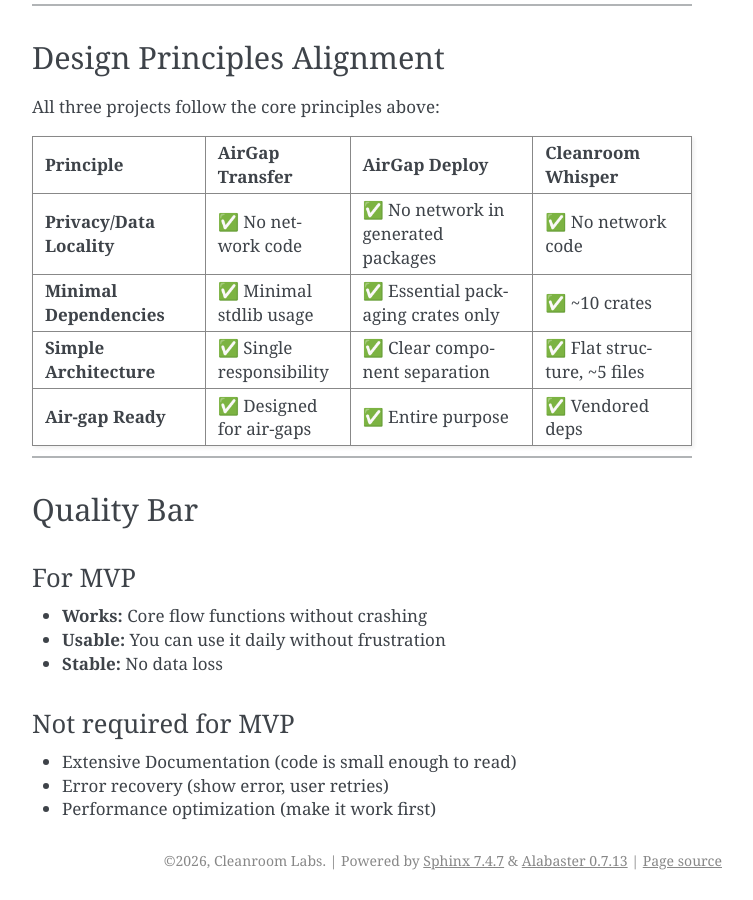
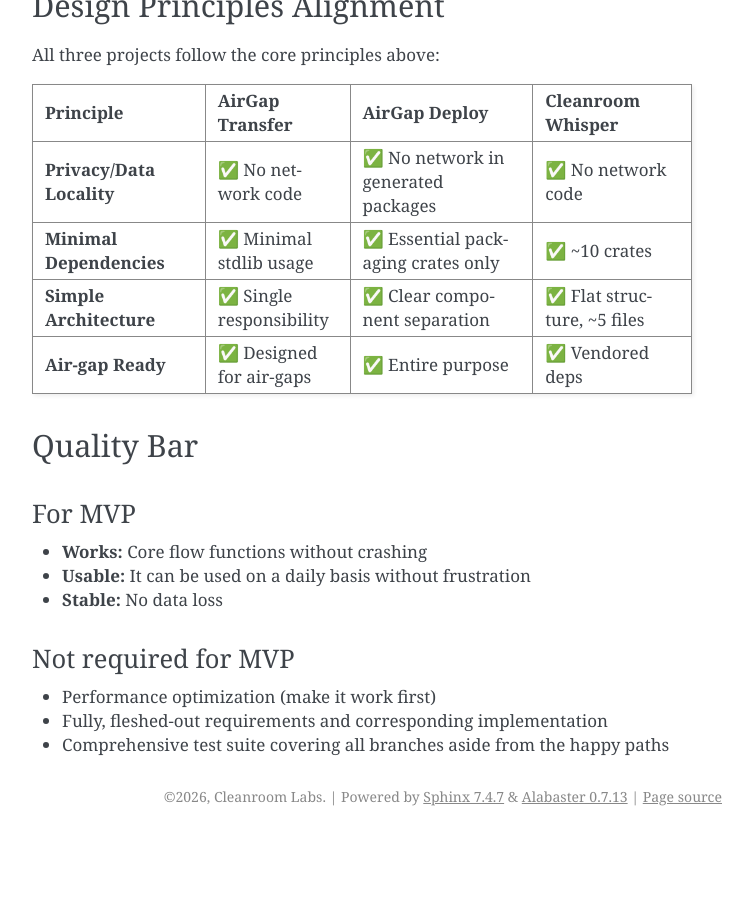
Before and after one commit to Cleanroom-Labs/cleanroom-technical-docs, a Sphinx documentation site: the page built from source/meta/principles.rst, in a window 1280 px wide and 900 px high, scrolled down 3491 px. Shown: the whole window, without its empty margins (388-1141 px from the left). Built offline with Sphinx 7.4.7, drawn with Linux system fonts in a browser that asks for light colours; after the commit the page ends 4327 px from its top, so only the background shows below that; some of the changed text lies outside the part shown.

```diff
--- a/source/meta/competitive-landscape.rst
+++ b/source/meta/competitive-landscape.rst
@@ -2,8 +2,6 @@ Competitive Landscape
 =====================
 
 **Purpose:** Summarize the competitive positioning of each Cleanroom Labs project and the integrated suite.
-
---------------
 
 Per-Project Competitive Analysis
 ---------------------------------
--- a/source/meta/principles.rst
+++ b/source/meta/principles.rst
@@ -107,7 +107,6 @@ Do                             Don’t
 ============================== ===================================
 Write functions                Create traits you’ll implement once
 Use concrete types             Use generics for “flexibility”
-Copy small code                Create abstractions for DRY
 Handle errors where they occur Create error hierarchies
 Use ``String``                 Create newtype wrappers
 ============================== ===================================
@@ -167,8 +166,6 @@ These are explicitly out of scope, regardless of how useful they might seem:
 
 If we need any of these later, we add them later. Not before.
 
---------------
-
 Design Principles Alignment
 ----------------------------
 
@@ -186,8 +183,6 @@ All three projects follow the core principles above:
 | **Air-gap Ready**         | ✅ Designed for air-gaps | ✅ Entire purpose                   | ✅ Vendored deps              |
 +---------------------------+--------------------------+-------------------------------------+-------------------------------+
 
---------------
-
 Quality Bar
 --------------
 
@@ -195,12 +190,12 @@ For MVP
 ~~~~~~~
 
 - **Works:** Core flow functions without crashing
-- **Usable:** You can use it daily without frustration
+- **Usable:** It can be used on a daily basis without frustration
 - **Stable:** No data loss
 
 Not required for MVP
 ~~~~~~~~~~~~~~~~~~~~
 
-- Extensive Documentation (code is small enough to read)
-- Error recovery (show error, user retries)
 - Performance optimization (make it work first)
+- Fully, fleshed-out requirements and corresponding implementation
+- Comprehensive test suite covering all branches aside from the happy paths
--- a/source/meta/release-roadmap.rst
+++ b/source/meta/release-roadmap.rst
@@ -2,6 +2,8 @@ Release Roadmap
 ===============
 
 This document coordinates release planning across the three foundation projects: Cleanroom Whisper, AirGap Deploy, and AirGap Transfer.
+
+--------------
 
 Release Philosophy
 ------------------
```
Also changed, not shown: source/meta/meta-architecture.rst (+35 -14 lines), source/meta/specification-overview.rst (+26 -2 lines).
